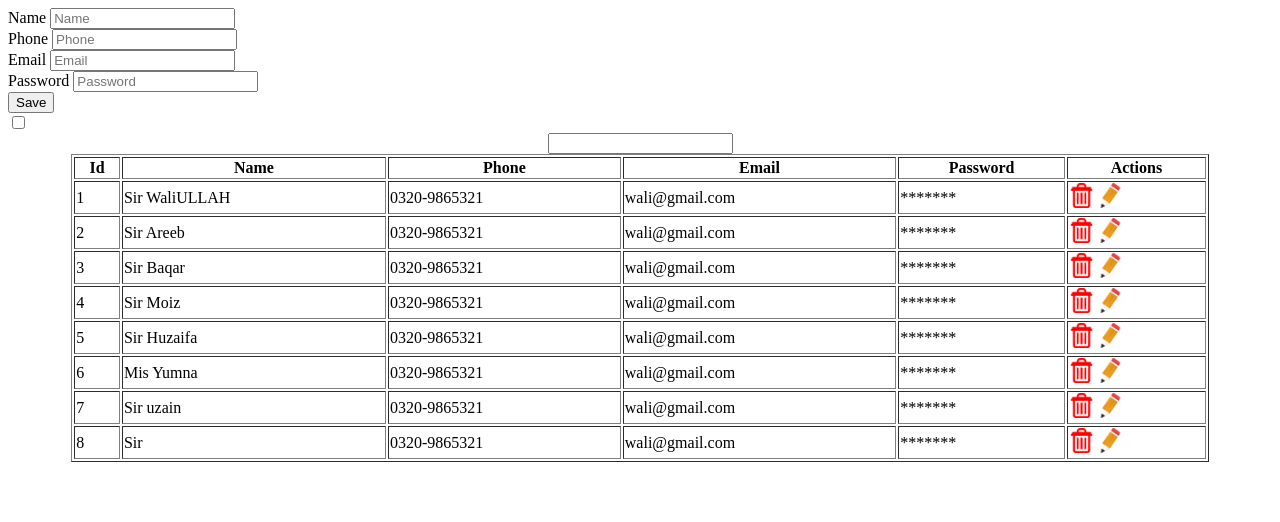
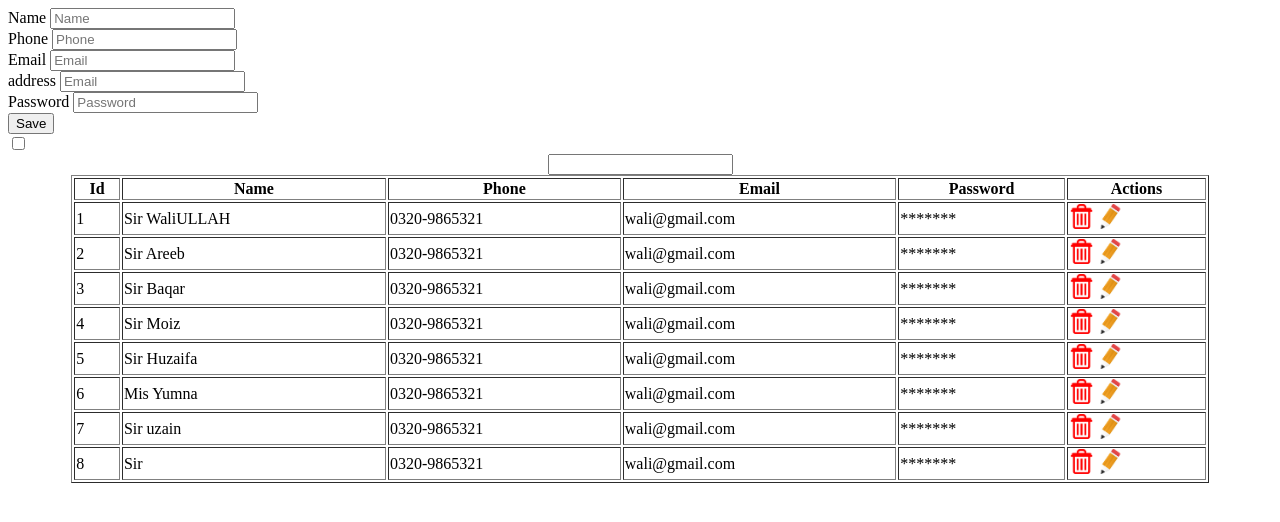
Before and after one commit to Adil47/angular, a plain HTML site: page index.html in a window 1280 px wide. Drawn offline with nearby package versions, Linux system fonts and the light colour scheme.

Commit message:
add new input type address

```diff
--- a/index.html
+++ b/index.html
@@ -15,6 +15,8 @@
 Name <input type="text" placeholder="Name" ng-model="Name"><br>
 Phone <input type="text" placeholder="Phone" ng-model="Phone"><br>
 Email <input type="text" placeholder="Email" ng-model="Email"><br>
+address <input type="text" placeholder="Email" ng-model="address"><br>
+
 Password <input type="text" placeholder="Password" ng-model="Password"><br>
 
 <input type="button" ng-hide="IsEdit" value="Save" ng-click="insertStudent(Name,Phone,Email,Password)">
```
